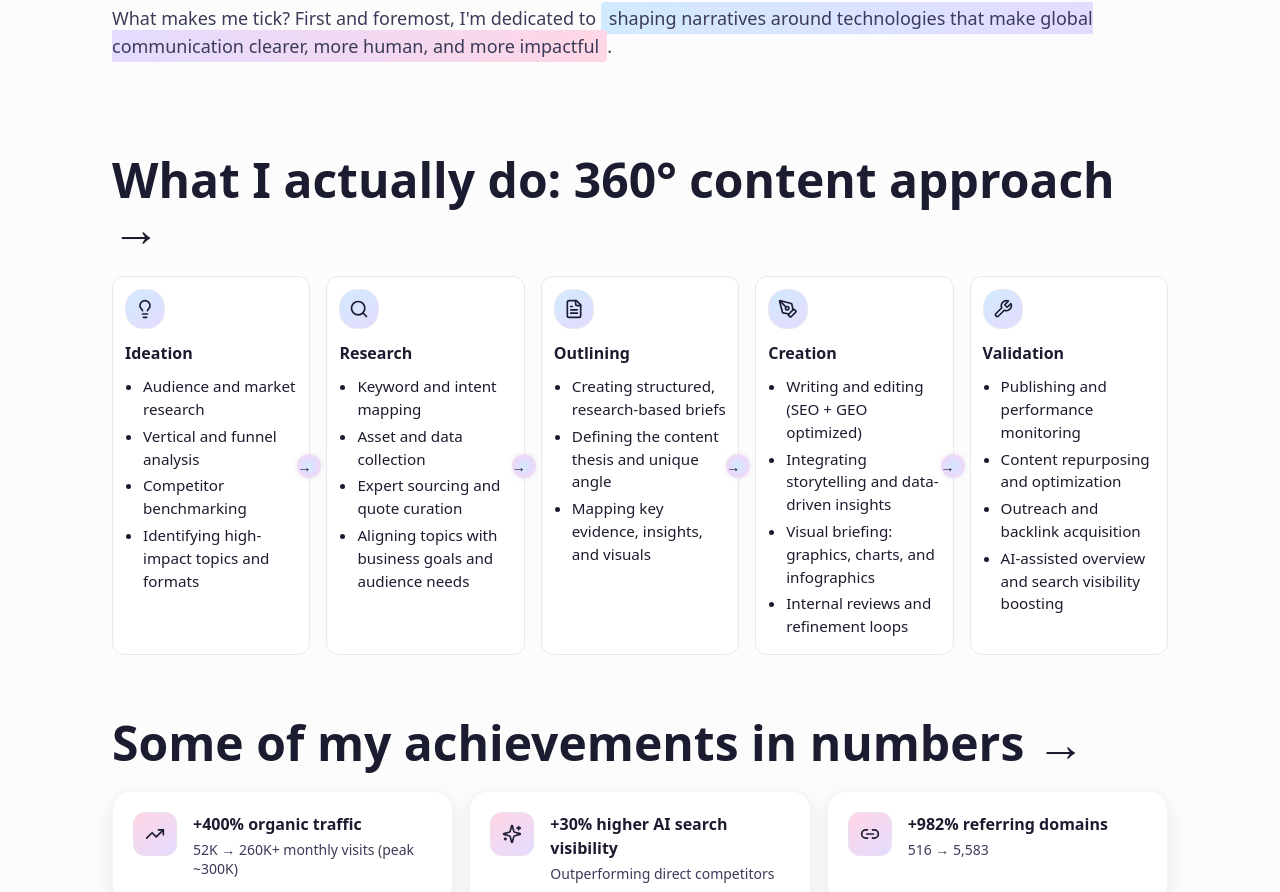
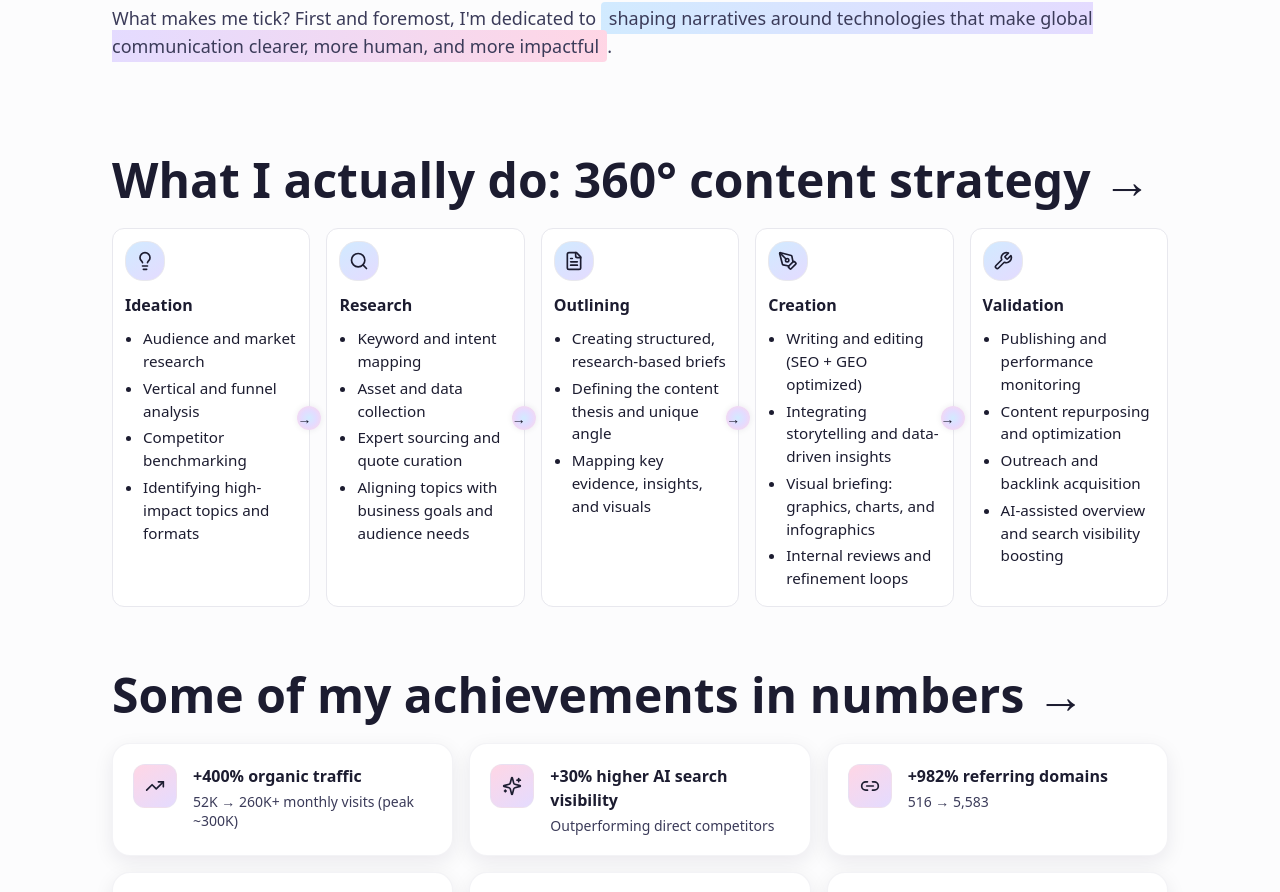
Before and after one commit to gosia-szaniawska/gosia-szaniawska-portfolio-c2155801, a React (Vite) app: page / in a window 1280 px wide. Shown: the part 1116-2008 px from the top of the page. Built offline with nearby package versions, Linux system fonts and the light colour scheme; the HTML template or start-up script is replaced by a standard one.

Commit message:
Update heading text

```diff
--- a/src/components/ApproachSection.tsx
+++ b/src/components/ApproachSection.tsx
@@ -56,7 +56,7 @@ const ApproachSection = () => {
   return (
     <section className="approach mb-12 lg:mb-16" aria-labelledby="approach-title">
       <h2 id="approach-title" className="text-3xl sm:text-4xl lg:text-5xl mb-6">
-        What I actually do: 360° content approach →
+        What I actually do: 360° content strategy →
       </h2>
       <div className="approach-grid">
         {phases.map((phase, index) => {
```
